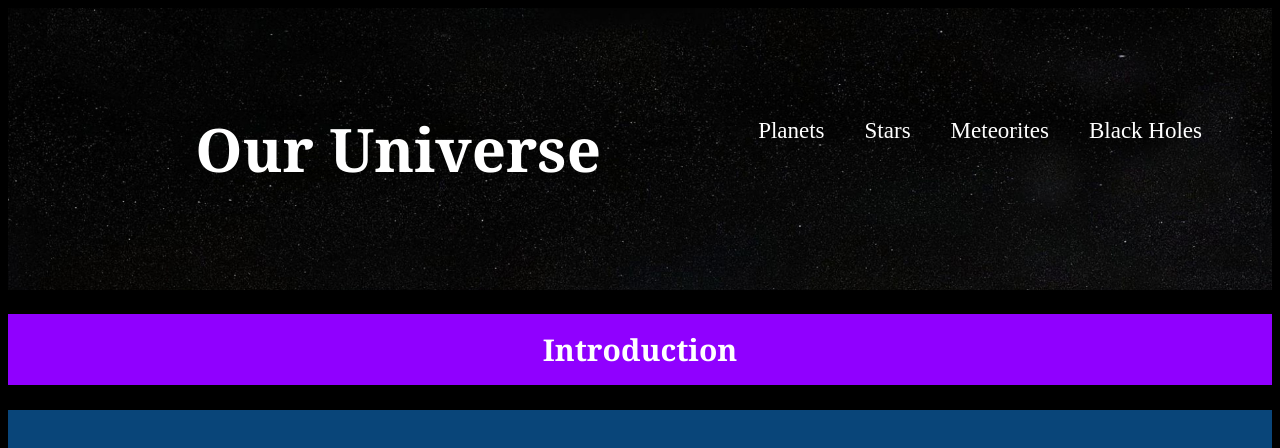
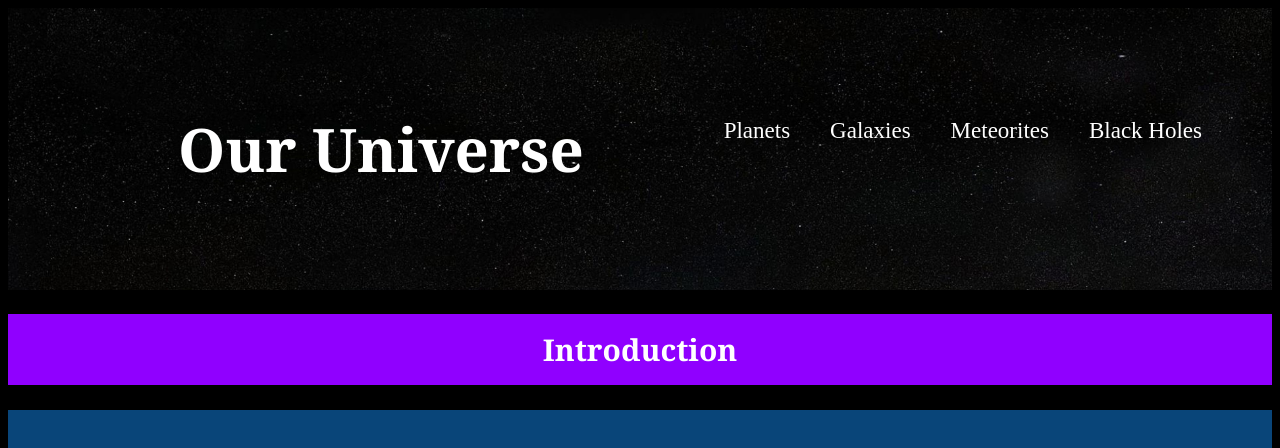
Before and after one commit to AlisaErmel/AlisaErmel.github.io, a plain HTML site: page UniverseNature/index.html in a window 1280 px wide. Shown: the top 448 px of the page. Drawn offline with Linux system fonts and the light colour scheme.

Commit message:
Update index.html

```diff
--- a/UniverseNature/index.html
+++ b/UniverseNature/index.html
@@ -11,7 +11,7 @@
                 <ul id="menubar">
                     <li><a href="">Black Holes</a></li>
                     <li><a href="">Meteorites</a></li>
-                    <li><a href="">Stars</a></li>
+                    <li><a href="galaxies.html">Galaxies</a></li>
                     <li><a href="planets.html">Planets</a></li>
                 </ul>
         </nav>
```
